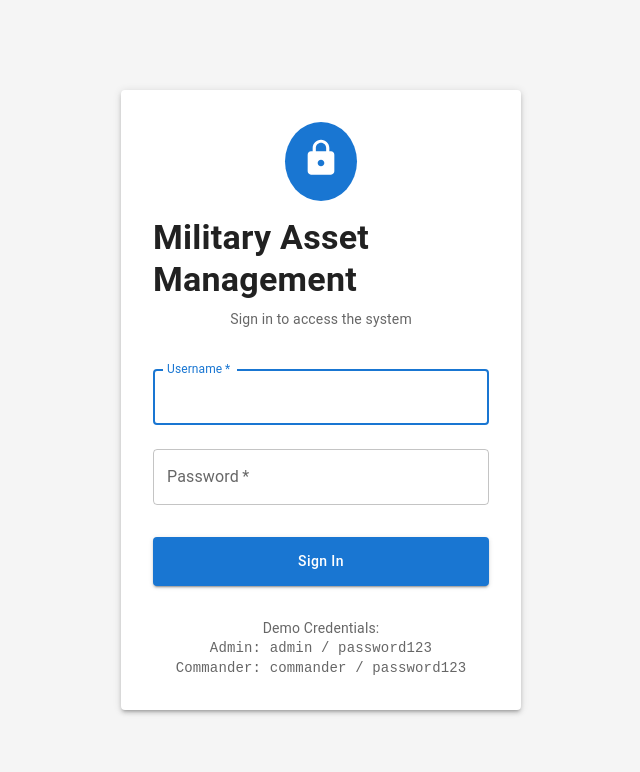
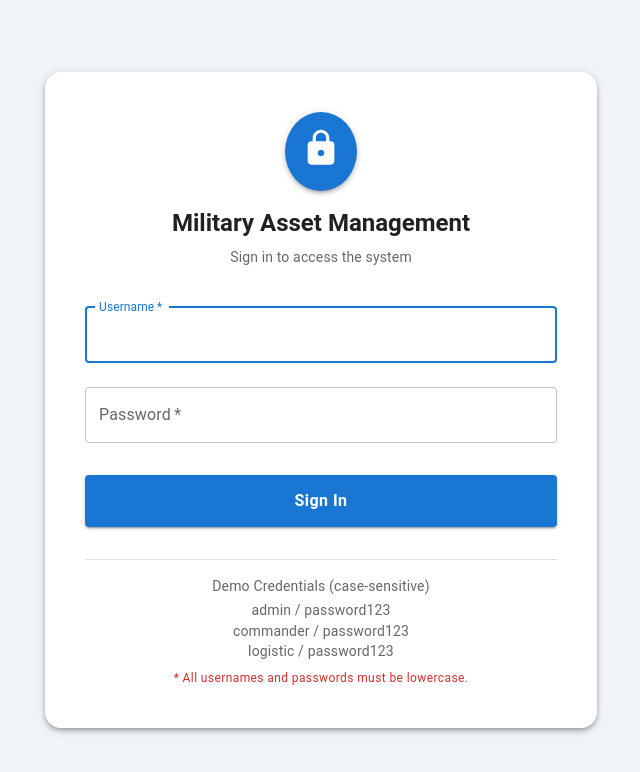
Before and after one commit to ShivKnp/military_asset_management, a React (Create React App) app in the folder frontend/: page /login in a window 1280 px wide. Shown: the top 772 px of the page, without its empty margins (319-959 px from the left). Built offline with nearby package versions, Linux system fonts and the light colour scheme; no server answers.

Commit message:
Update Login.js

```diff
--- a/frontend/src/components/Auth/Login.js
+++ b/frontend/src/components/Auth/Login.js
@@ -9,6 +9,7 @@ import {
     CircularProgress,
     Container,
     Paper,
+    Divider,
 } from '@mui/material';
 import { Lock as LockIcon } from '@mui/icons-material';
 import { useAuth } from '../../contexts/AuthContext';
@@ -47,39 +48,41 @@ const Login = () => {
     };
 
     return (
-        <Container component="main" maxWidth="sm">
         <Box
             sx={{
+                backgroundColor: '#f0f4f8',
                 minHeight: '100vh',
                 display: 'flex',
-                    flexDirection: 'column',
                 justifyContent: 'center',
                 alignItems: 'center',
+                py: 4,
             }}
         >
+            <Container maxWidth="sm">
                 <Paper
-                    elevation={3}
+                    elevation={4}
                     sx={{
-                        padding: 4,
+                        padding: 5,
+                        borderRadius: 4,
                         display: 'flex',
                         flexDirection: 'column',
                         alignItems: 'center',
-                        width: '100%',
-                        maxWidth: 400,
+                        backgroundColor: '#ffffff',
                     }}
                 >
                     <Box
                         sx={{
                             backgroundColor: 'primary.main',
                             borderRadius: '50%',
-                            p: 2,
+                            padding: 2,
                             mb: 2,
+                            boxShadow: 3,
                         }}
                     >
                         <LockIcon sx={{ color: 'white', fontSize: 40 }} />
                     </Box>
 
-                    <Typography component="h1" variant="h4" sx={{ mb: 1, fontWeight: 'bold' }}>
+                    <Typography component="h1" variant="h5" fontWeight="bold" sx={{ mb: 1 }}>
                         Military Asset Management
                     </Typography>
 
@@ -124,27 +127,44 @@ const Login = () => {
                             type="submit"
                             fullWidth
                             variant="contained"
-                            sx={{ mt: 3, mb: 2, py: 1.5 }}
+                            sx={{
+                                mt: 3,
+                                mb: 2,
+                                py: 1.5,
+                                fontWeight: 600,
+                                fontSize: '1rem',
+                                textTransform: 'none',
+                                ':hover': {
+                                    backgroundColor: 'primary.dark',
+                                },
+                            }}
                             disabled={loading}
                         >
-                            {loading ? <CircularProgress size={24} /> : 'Sign In'}
+                            {loading ? <CircularProgress size={24} color="inherit" /> : 'Sign In'}
                         </Button>
                     </Box>
 
-                    <Box sx={{ mt: 2, textAlign: 'center' }}>
-                        <Typography variant="body2" color="text.secondary">
-                            Demo Credentials:
+                    <Divider sx={{ width: '100%', my: 2 }} />
+
+                    <Box sx={{ textAlign: 'center' }}>
+                        <Typography variant="body2" color="text.secondary" gutterBottom>
+                            Demo Credentials (case-sensitive)
                         </Typography>
-                        <Typography variant="body2" color="text.secondary" sx={{ fontFamily: 'monospace' }}>
-                            Admin: admin / password123
-                        </Typography>
-                        <Typography variant="body2" color="text.secondary" sx={{ fontFamily: 'monospace' }}>
-                            Commander: commander / password123
+                        <Box sx={{ fontFamily: 'monospace', color: 'text.secondary' }}>
+                            <Typography variant="body2">admin / password123</Typography>
+                            <Typography variant="body2">commander / password123</Typography>
+                            <Typography variant="body2">logistic / password123</Typography>
+                        </Box>
+                        <Typography
+                            variant="caption"
+                            sx={{ mt: 1, display: 'block', color: 'error.main' }}
+                        >
+                            * All usernames and passwords must be lowercase.
                         </Typography>
                     </Box>
                 </Paper>
+            </Container>
         </Box>
-        </Container>
     );
 };
 
```
Lines whose indentation alone changed are shown as unchanged.
